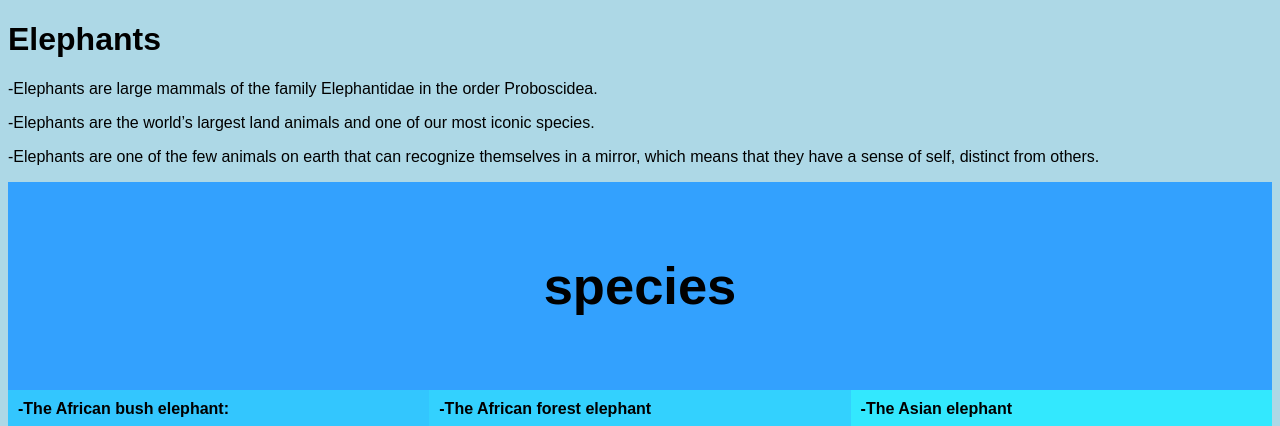
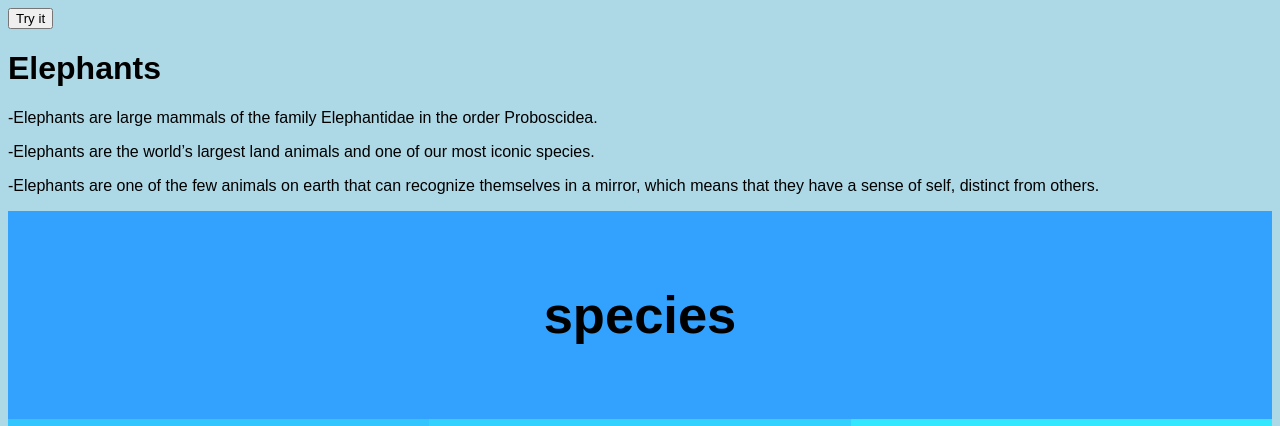
Before and after one commit to Maria707/GWC-S, a plain HTML site: page index.html in a window 1280 px wide. Shown: the top 426 px of the page. Drawn offline with Linux system fonts and the light colour scheme.

Commit message:
Update index.html

```diff
--- a/index.html
+++ b/index.html
@@ -1,6 +1,13 @@
 <!DOCTYPE html>
 <html lang="en">
 <head>
+  <button onclick="myFunction()">Try it</button>
+
+<script>
+function myFunction() {
+  alert("Hello! I am an alert box!");
+}
+</script>
 <title>CSS Template</title>
 <meta charset="utf-8">
 <meta name="viewport" content="width=device-width, initial-scale=1">
```
